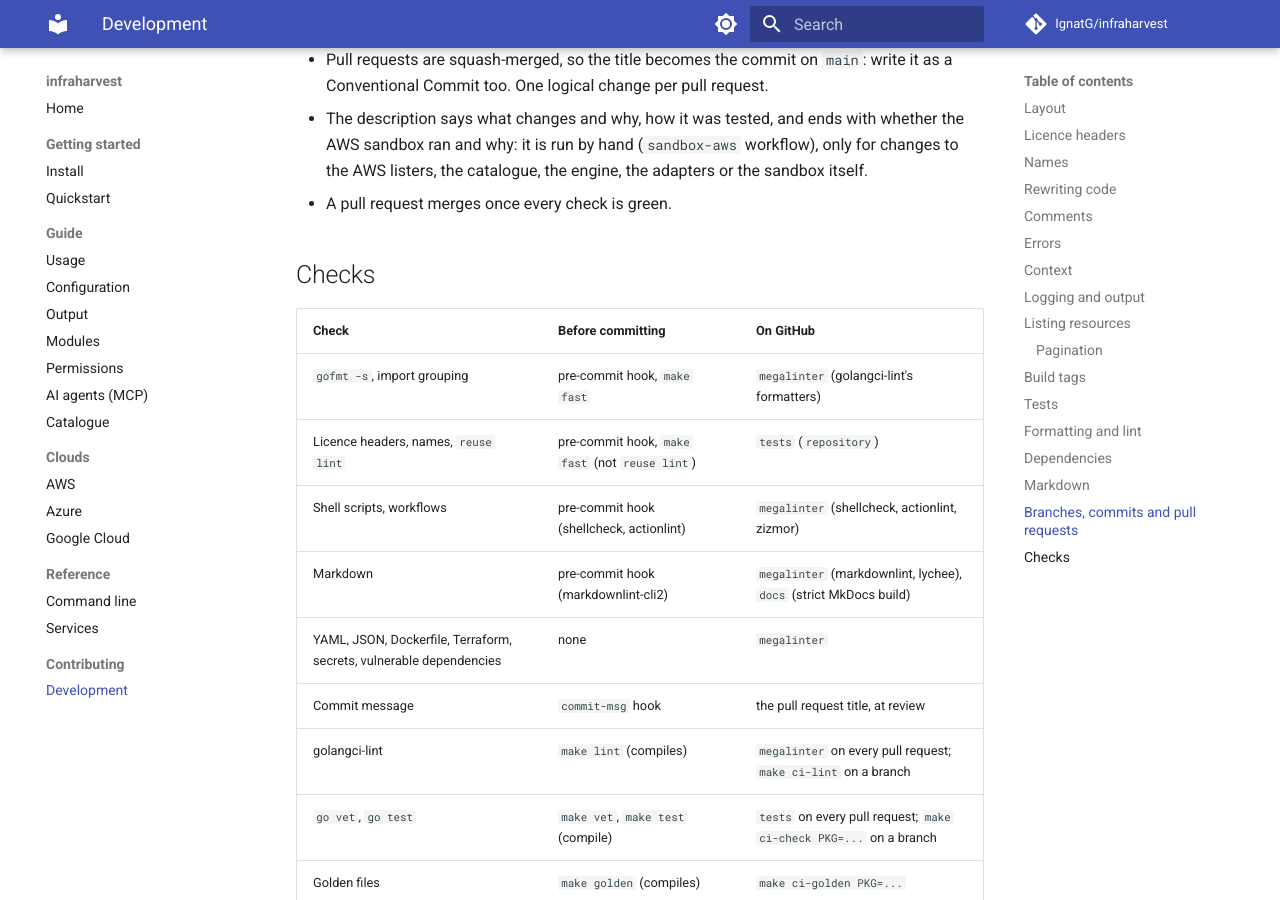
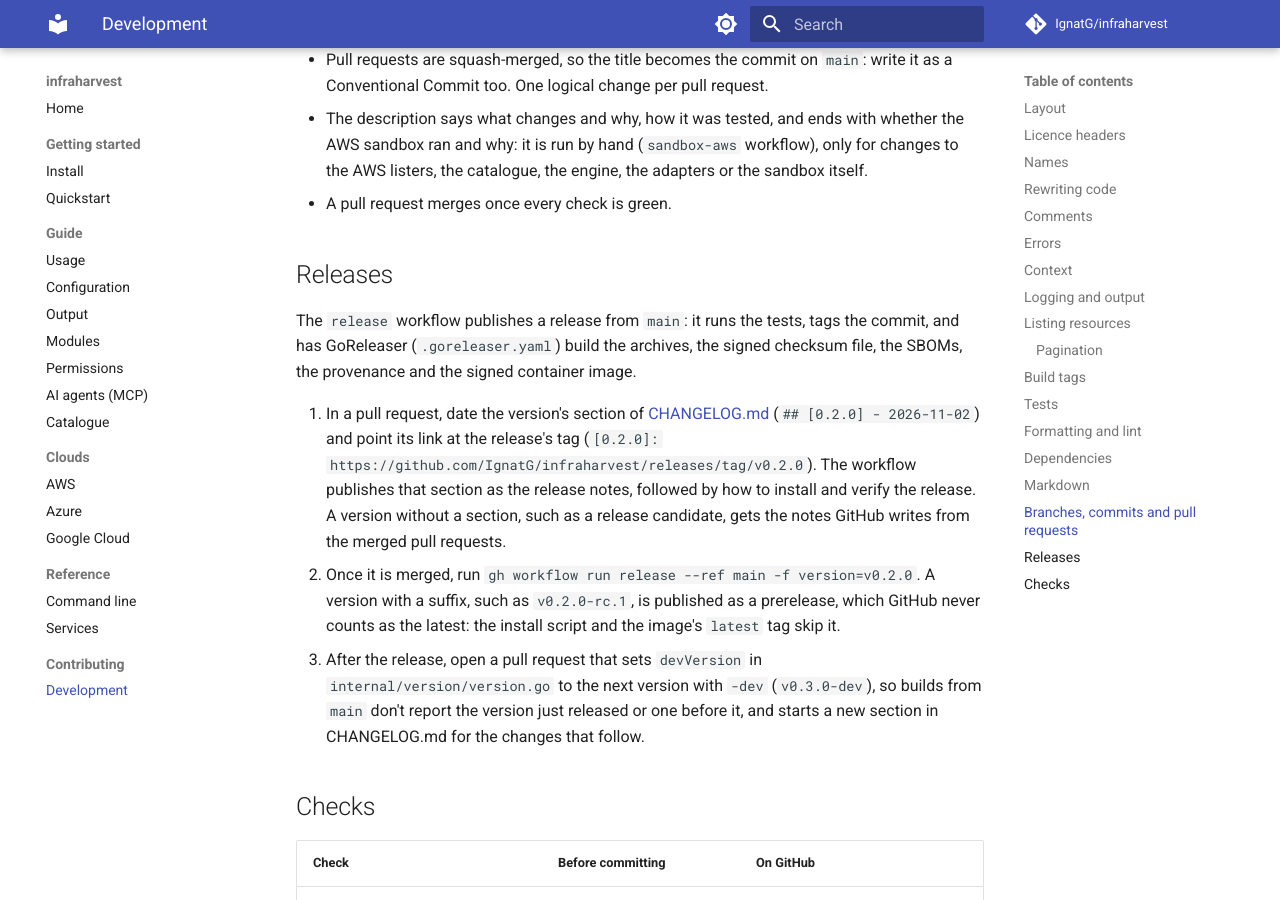
Before and after one commit to IgnatG/infraharvest, an MkDocs documentation site: the page built from docs/development.md, in a window 1280 px wide and 900 px high, scrolled down 9081 px. Built offline with MkDocs 1.6.1 and Material for MkDocs 9.7.7, drawn with Linux system fonts in a browser that asks for light colours; comment, search, counter and statistics services are not loaded.

Commit message:
docs: add a changelog and publish it as the release notes

```diff
--- a/docs/development.md
+++ b/docs/development.md
@@ -181,6 +181,14 @@ A new page goes into `mkdocs.yml`'s navigation; the `docs` workflow builds stric
 - The description says what changes and why, how it was tested, and ends with whether the AWS sandbox ran and why: it is run by hand (`sandbox-aws` workflow), only for changes to the AWS listers, the catalogue, the engine, the adapters or the sandbox itself.
 - A pull request merges once every check is green.
 
+## Releases
+
+The `release` workflow publishes a release from `main`: it runs the tests, tags the commit, and has GoReleaser (`.goreleaser.yaml`) build the archives, the signed checksum file, the SBOMs, the provenance and the signed container image.
+
+1. In a pull request, date the version's section of [CHANGELOG.md](https://github.com/IgnatG/infraharvest/blob/main/CHANGELOG.md) (`## [0.2.0] - 2026-11-02`) and point its link at the release's tag (`[0.2.0]: https://github.com/IgnatG/infraharvest/releases/tag/v0.2.0`). The workflow publishes that section as the release notes, followed by how to install and verify the release. A version without a section, such as a release candidate, gets the notes GitHub writes from the merged pull requests.
+2. Once it is merged, run `gh workflow run release --ref main -f version=v0.2.0`. A version with a suffix, such as `v0.2.0-rc.1`, is published as a prerelease, which GitHub never counts as the latest: the install script and the image's `latest` tag skip it.
+3. After the release, open a pull request that sets `devVersion` in `internal/version/version.go` to the next version with `-dev` (`v0.3.0-dev`), so builds from `main` don't report the version just released or one before it, and starts a new section in CHANGELOG.md for the changes that follow.
+
 ## Checks
 
 | Check | Before committing | On GitHub |
```
Also changed, not shown: .goreleaser.yaml (+32 -0 lines), CHANGELOG.md (added, +27 -0 lines), 1 other file.
